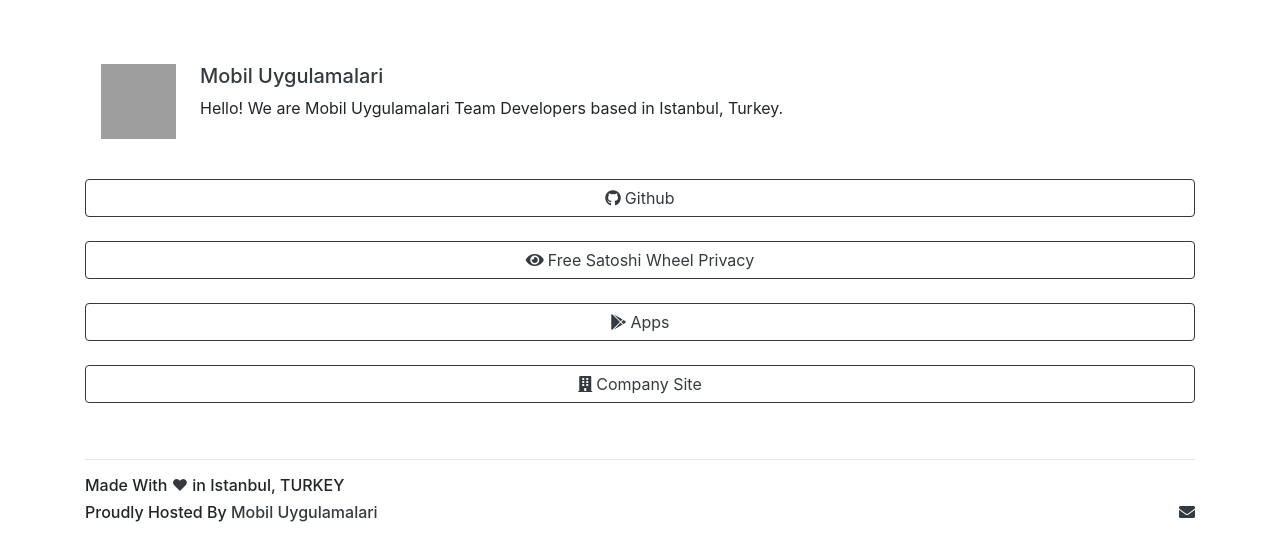
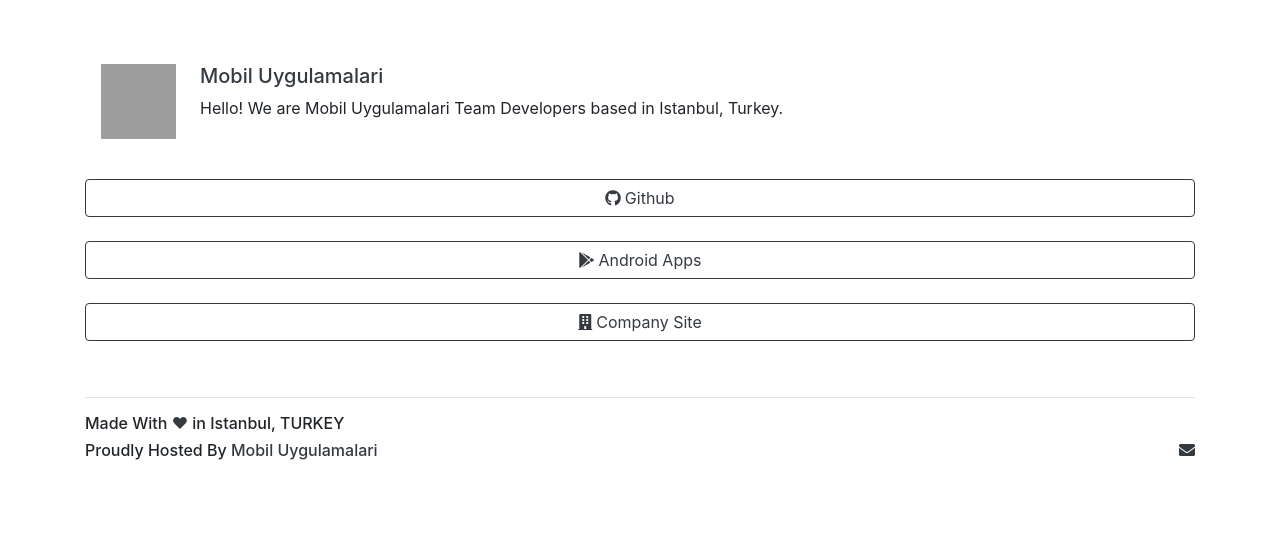
Before and after one commit to mobiluygulamalari/mobiluygulamalari.github.io, a plain HTML site: page index.html in a window 1280 px wide. Drawn offline with nearby package versions, Linux system fonts and the light colour scheme; grey boxes are pictures that could not be loaded.

Commit message:
Update index.html

```diff
--- a/index.html
+++ b/index.html
@@ -56,9 +56,7 @@
 <div class="mt-4">
   <a href="https://github.com/mobiluygulamalari" class="btn btn-outline-dark btn-block" role="button" target="_blank"><i class="fab fa-github">&nbsp;</i>Github</a>
   <br>
-  <a href="https://github.com/mobiluygulamalari/mobiluygulamalari.github.io" class="btn btn-outline-dark btn-block" role="button" target="_blank"><i class="fa fa-eye">&nbsp;</i>Free Satoshi Wheel Privacy</a>
-  <br>
-  <a href="https://play.google.com/store/apps/dev?id=7123957245789156225" class="btn btn-outline-dark btn-block" role="button" target="_blank"><i class="fab fa-google-play">&nbsp;</i>Apps</a>
+  <a href="https://play.google.com/store/apps/dev?id=7123957245789156225" class="btn btn-outline-dark btn-block" role="button" target="_blank"><i class="fab fa-google-play">&nbsp;</i>Android Apps</a>
   <br>
   <a href="https://mobiluygulamalari.com" class="btn btn-outline-dark btn-block" role="button" target="_blank"><i class="fa fa-building">&nbsp;</i>Company Site</a>
 </div>
```
